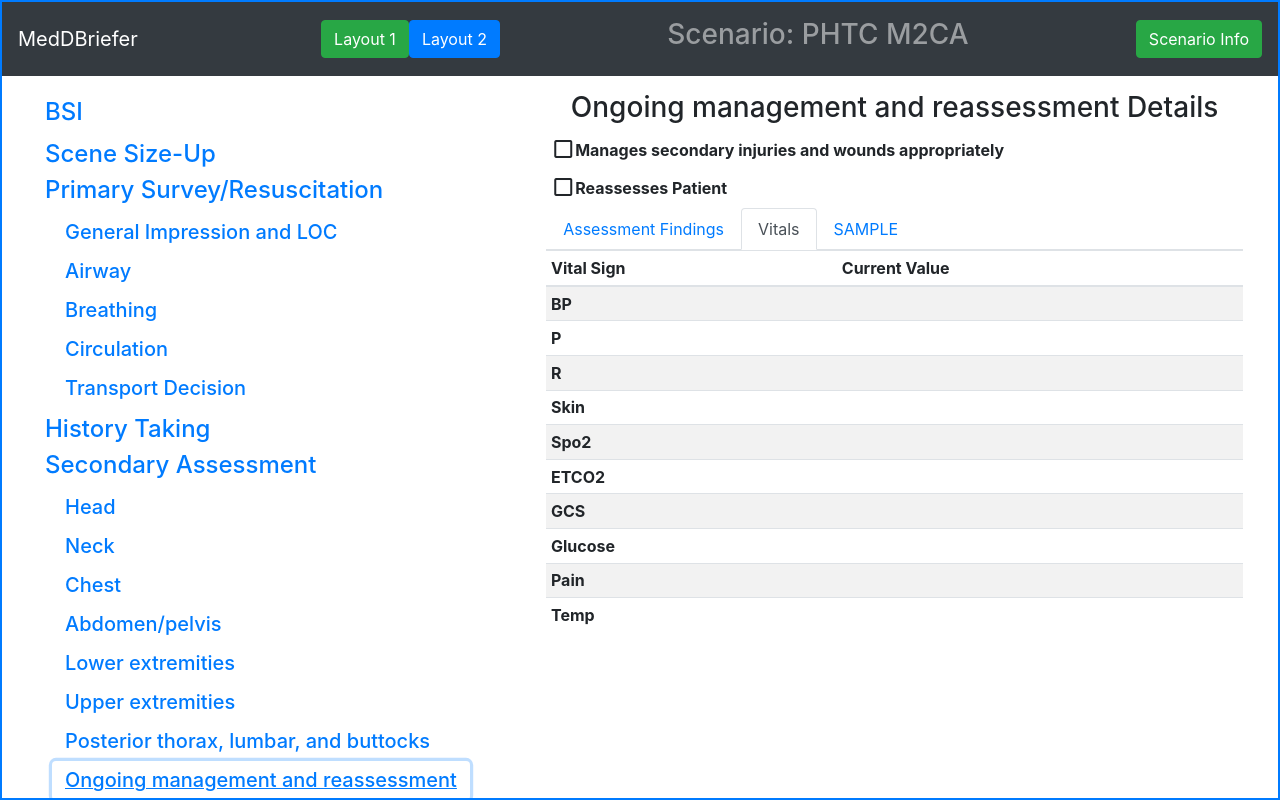
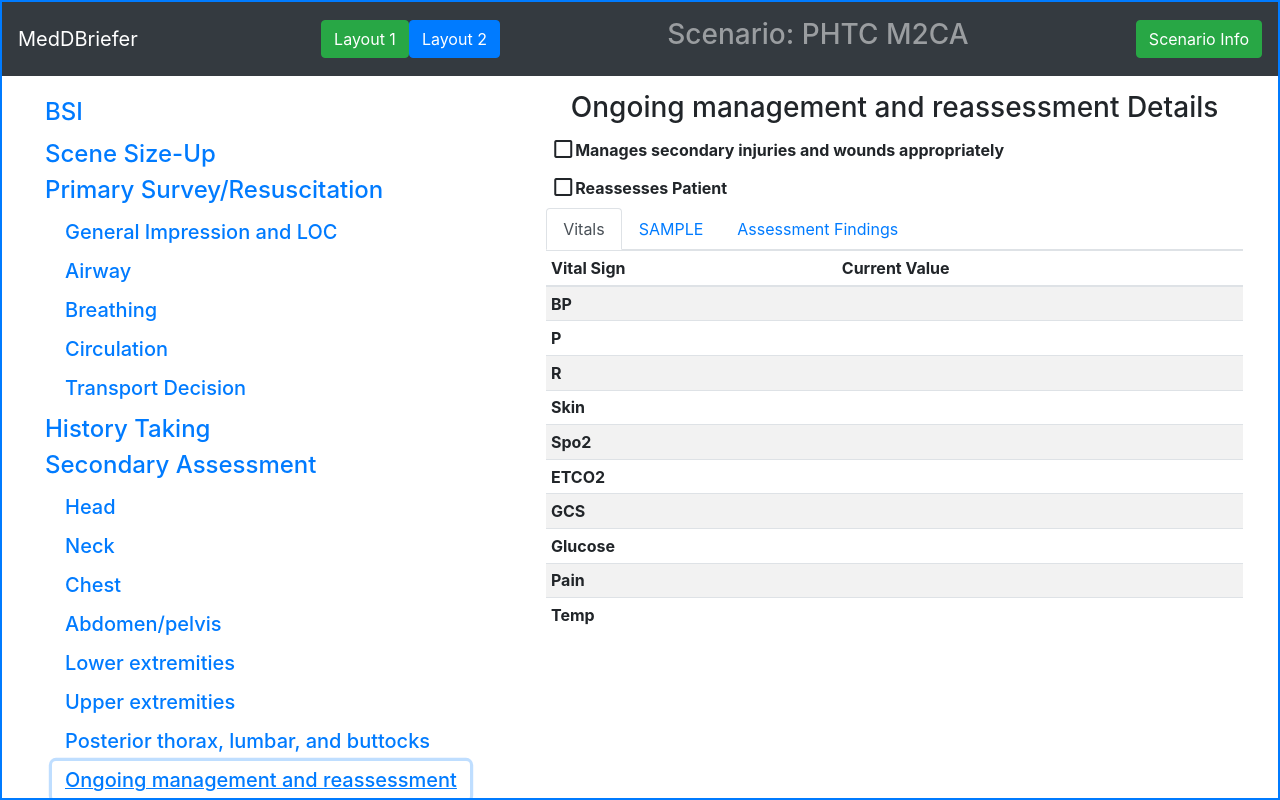
Before and after one commit to MedDBriefer/mockup, a React (Create React App) app: page /#/ in a window 1280 px wide. Both pictures are taken after a click on the button "Ongoing management and reassessment". Built offline with nearby package versions, Linux system fonts and the light colour scheme.

Commit message:
reordered tabs

```diff
--- a/src/components/RaterInfo.js
+++ b/src/components/RaterInfo.js
@@ -128,16 +128,6 @@ export default function RaterInfo({defaultTab = "callouts"}) {
     return (
         <>
             <Nav tabs>
-
-                <NavItem>
-                    <NavLink
-                        className={classnames({ active: isActiveTab('callouts') })}
-                        onClick={() => activateTab('callouts')}
-                    >
-                        Assessment Findings
-                    </NavLink>
-                </NavItem>
-
                 <NavItem>
                     <NavLink
                         className={classnames({ active: isActiveTab('vitals') })}
@@ -154,11 +144,19 @@ export default function RaterInfo({defaultTab = "callouts"}) {
                         SAMPLE
                     </NavLink>
                 </NavItem>
+                <NavItem>
+                    <NavLink
+                        className={classnames({ active: isActiveTab('callouts') })}
+                        onClick={() => activateTab('callouts')}
+                    >
+                        Assessment Findings
+                    </NavLink>
+                </NavItem>
             </Nav>
             <TabContent activeTab={activeTab}>
-                { getAssessmentFindingsTabPane() }
                 { getVitalsTabPane() }
                 { getSampleTabPane() }
+                { getAssessmentFindingsTabPane() }
             </TabContent>
         </>
     );
```
